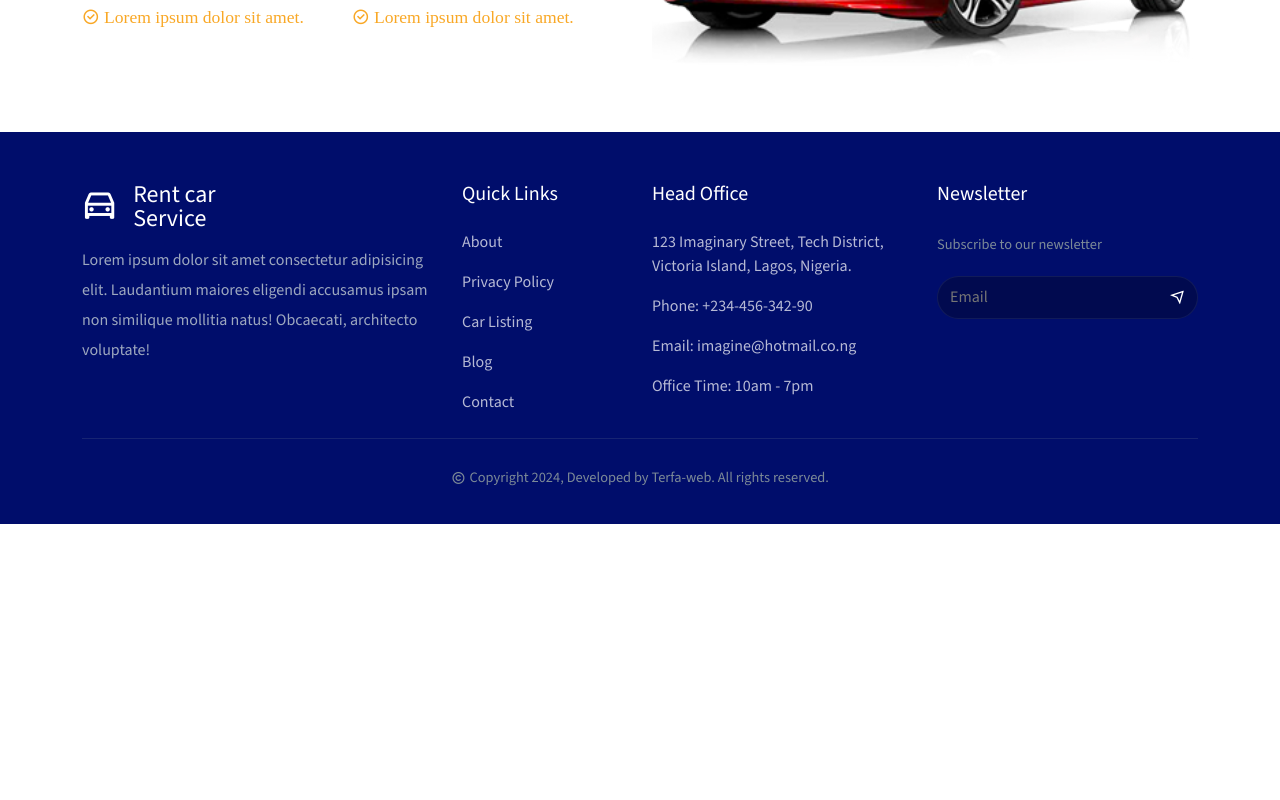
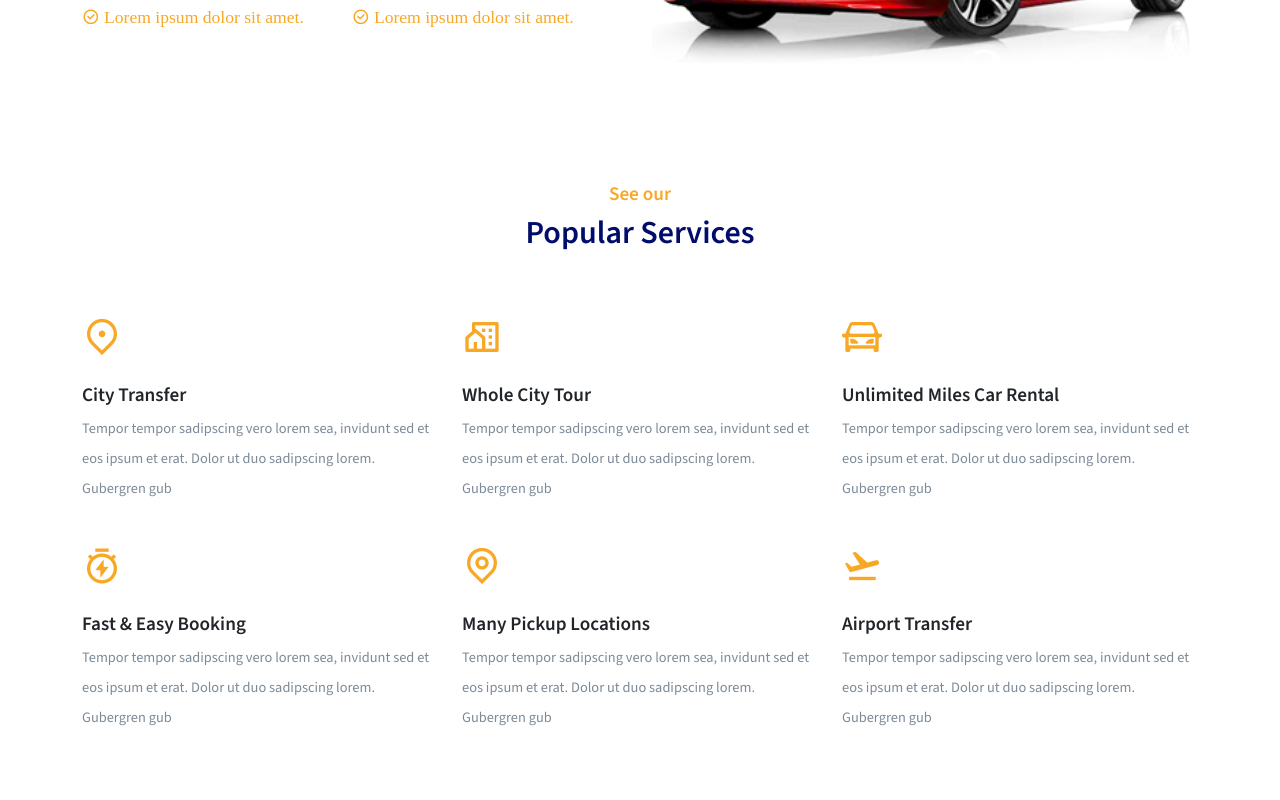
Before and after one commit to Terfa-web/IJA-Company-Limited, a React (Create React App) app: page /home in a window 1280 px wide. Shown: the part 1320-2120 px from the top of the page. Before the commit the page ends 1844 px from the top, so only its background shows below. Built offline with nearby package versions, Linux system fonts and the light colour scheme.

Commit message:
Style the services section

```diff
--- /dev/null
+++ b/src/components/UI/ServiceList.jsx
@@ -0,0 +1,29 @@
+import React from "react";
+import { Col } from "reactstrap";
+import "../../styles/services-list.css";
+import servicesData from "../../assets/data/serviceData";
+
+const ServiceList = () => {
+  return (
+    <>
+      {servicesData.map((service, index) => (
+        <ServiceItem service={service} key={index} />
+      ))}
+    </>
+  );
+};
+
+const ServiceItem = ({ service }) => (
+  <Col lg="4" sm="6" className="mb-3">
+    <div className="service__item ">
+      <span className="mb-3 d-inline-block">
+        <i class={service.icon} />
+      </span>
+
+      <h6>{service.title}</h6>
+      <p className="section__description">{service.desc}</p>
+    </div>
+  </Col>
+);
+
+export default ServiceList;
--- a/src/pages/Home.jsx
+++ b/src/pages/Home.jsx
@@ -4,6 +4,7 @@ import Helmet from "../components/Helmet/Helmet";
 import { Container, Row, Col } from "reactstrap";
 import FindCarForm from "../components/UI/FindCarForm";
 import AboutSection from "../components/UI/AboutSection";
+import ServiceList from "../components/UI/ServiceList";
 
 const Home = () => {
   return (
@@ -31,6 +32,20 @@ const Home = () => {
 
       {/* ================ about section ============== */}
       <AboutSection />
+
+      {/* =========== services section =========== */}
+      <section>
+        <Container>
+          <Row>
+            <Col lg="12" className="mb-5 text-center">
+              <h6 className="section__subtitle">See our</h6>
+              <h2 className="section__title">Popular Services</h2>
+            </Col>
+
+            <ServiceList />
+          </Row>
+        </Container>
+      </section>
     </Helmet>
   );
 };
--- /dev/null
+++ b/src/styles/services-list.css
@@ -0,0 +1,14 @@
+.service__item span i {
+  font-size: 2.5rem;
+  color: #f9a826;
+}
+
+.service__item h6 {
+  font-size: 1.2rem;
+  font-weight: 600;
+  transition: 0.3s;
+}
+
+.service__item h6:hover {
+  color: #f9a826;
+}
```
